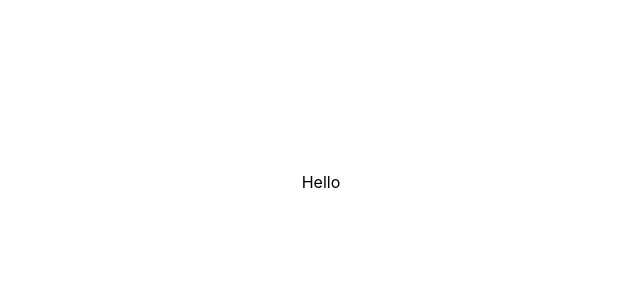
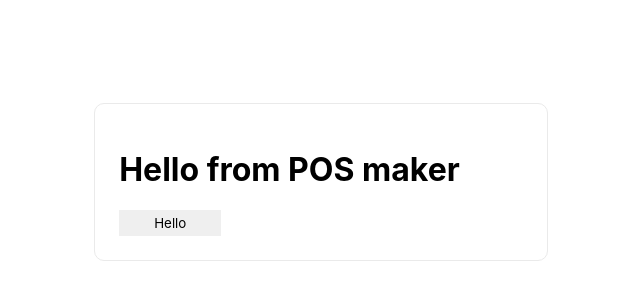
Before and after one commit to kiks12/POS-maker-app, a Next.js app: page / in a window 1280 px wide. Shown: the part 218-518 px from the top of the page, without its empty margins (319-959 px from the left). Built offline with nearby package versions, Linux system fonts and the light colour scheme.

Commit message:
styles fixed

```diff
--- a/pages/index.js
+++ b/pages/index.js
@@ -7,7 +7,12 @@ export default function Home() {
       <Head>
         <title>Home</title>
       </Head>
-      <div className={styles.container}>Hello</div>
+      <div className={styles.container}>
+        <div className='card'>
+          <h1>Hello from POS maker</h1>
+          <button>Hello</button>
+        </div>
+      </div>
     </>
   );
 }
--- a/styles/Home.module.css
+++ b/styles/Home.module.css
@@ -1,6 +1,8 @@
 .container {
   min-height: 100vh;
   padding: 0 0.5rem;
+  width: 80%;
+  margin: 0 auto;
   display: flex;
   flex-direction: column;
   justify-content: center;
--- a/styles/globals.css
+++ b/styles/globals.css
@@ -11,6 +11,32 @@ a {
   text-decoration: none;
 }
 
+button {
+  padding: 5px 35px;
+  border: none;
+  font-family: -apple-system, BlinkMacSystemFont, Segoe UI, Roboto, Oxygen,
+    Ubuntu, Cantarell, Fira Sans, Droid Sans, Helvetica Neue, sans-serif;
+}
+
 * {
   box-sizing: border-box;
 }
+
+.card {
+  margin: 1rem;
+  padding: 1.5rem;
+  text-align: left;
+  color: inherit;
+  text-decoration: none;
+  border: 1px solid #eaeaea;
+  border-radius: 10px;
+  transition: color 0.15s ease, border-color 0.15s ease;
+  width: 45%;
+}
+
+.card:hover,
+.card:focus,
+.card:active {
+  color: #0070f3;
+  border-color: #0070f3;
+}
```
